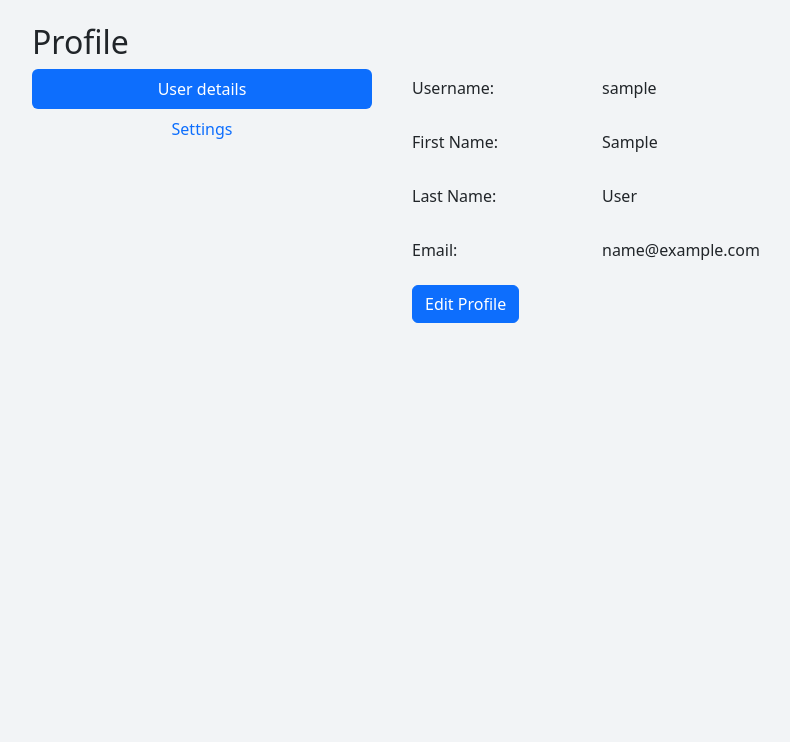
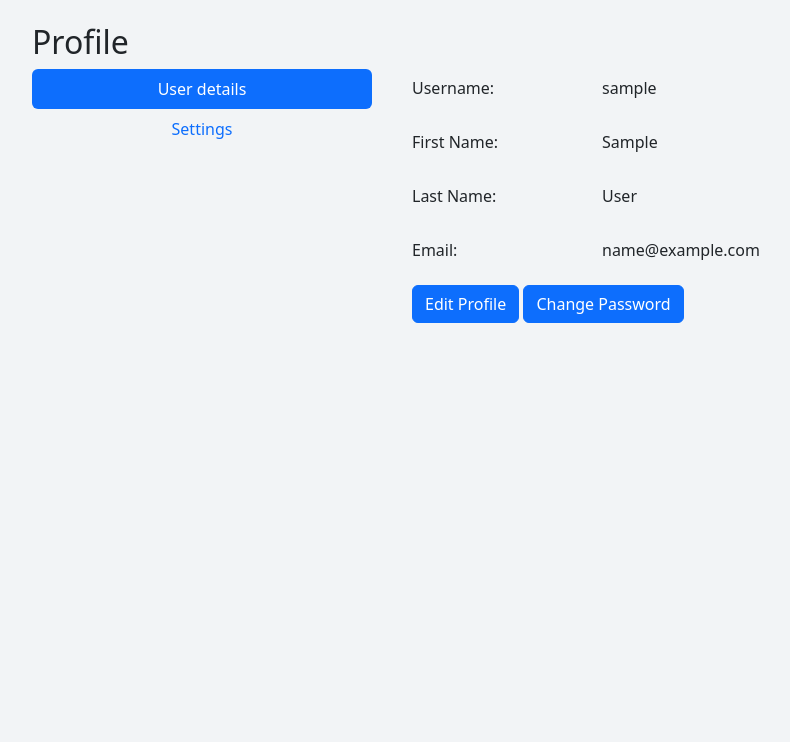
Before and after one commit to lym-afla/Property-rental, a Django app: page /profile/ in a window 1280 px wide. Shown: the part 58-800 px from the top of the page, without its empty margins (50-840 px from the left). Run offline with Django 4.2, Linux system fonts and the light colour scheme; the visitor is signed in with stand-in values (Sample User, id 1); some libraries are stand-ins or nearby versions.

Commit message:
Introducing password change

```diff
--- a/property_rental/property_rental/settings.py
+++ b/property_rental/property_rental/settings.py
@@ -24,7 +24,7 @@ BASE_DIR = Path(__file__).resolve().parent.parent
 SECRET_KEY = 'django-insecure-a=k@fy_!&!)3ppfmidh7sgali98qp=&t40367etr=37*w7zdgi'
 
 # SECURITY WARNING: don't run with debug turned on in production!
-DEBUG = True
+DEBUG = False
 
 ALLOWED_HOSTS = ['lymafla.pythonanywhere.com', '127.0.0.1']
 
--- a/property_rental/rentals/forms.py
+++ b/property_rental/rentals/forms.py
@@ -1,5 +1,5 @@
 from django import forms
-from django.contrib.auth.forms import UserCreationForm
+from django.contrib.auth.forms import UserCreationForm, PasswordChangeForm
 from django.forms.widgets import DateInput
 from django.db.models import Q
 
@@ -114,6 +114,12 @@ class UserSettingsForm(forms.ModelForm):
         if digits > 6:
             raise forms.ValidationError('The value for digits must be less than or equal to 6.')
         return digits
+
+class CustomPasswordChangeForm(PasswordChangeForm):
+    def __init__(self, *args, **kwargs):
+        super().__init__(*args, **kwargs)
+        for field_name in ['old_password', 'new_password1', 'new_password2']:
+            self.fields[field_name].widget.attrs['class'] = 'form-control'
 
 class PropertyForm(forms.ModelForm):
     # Adding elements for Property_capital_structure instance
--- a/property_rental/rentals/templates/rentals/profile_page.html
+++ b/property_rental/rentals/templates/rentals/profile_page.html
@@ -30,6 +30,9 @@
         <div class="mb-3 row">
             <div class="col-md-9">
                 <a href="{% url 'rentals:edit_profile' %}" class="btn btn-primary">Edit Profile</a>
+                <button type="button" class="btn btn-primary" data-bs-toggle="modal" data-bs-target="#changePasswordModal">
+                    Change Password
+                </button>
             </div>
         </div>
     </div>
@@ -56,6 +59,39 @@
             </div>
         </form>
     </div>
+
+
+    <!-- Modal -->
+    <div class="modal fade" id="changePasswordModal" tabindex="-1" role="dialog" aria-labelledby="changePasswordModalLabel" aria-hidden="true">
+        <div class="modal-dialog" role="document">
+          <div class="modal-content">
+            <div class="modal-header">
+                <h5 class="modal-title" id="changePasswordModalLabel">Change Password</h5>
+                <button type="button" class="btn-close" data-bs-dismiss="modal" aria-label="Close"></button>
+            </div>
+            <div class="modal-body">
+                <form method="post" action="{% url 'rentals:profile_page' %}">
+                    {% csrf_token %}
+                    <div class="mb-3">
+                        <label for="{{ password_change_form.old_password.id_for_label }}" class="form-label">Current Password</label>
+                        {{ password_change_form.old_password }}
+                    </div>
+                    <div class="mb-3">
+                        <label for="{{ password_change_form.new_password1.id_for_label }}" class="form-label">New Password</label>
+                        {{ password_change_form.new_password1 }}
+                    </div>
+                    <div class="mb-3">
+                        <label for="{{ password_change_form.new_password2.id_for_label }}" class="form-label">Confirm New Password</label>
+                        {{ password_change_form.new_password2 }}
+                    </div>
+                    <input type="hidden" name="password_change_form_submit" value="1">
+                    <button type="submit" class="btn btn-primary">Change Password</button>
+              </form>
+            </div>
+          </div>
+        </div>
+    </div>
+
 {% endblock profile_content %}
 
 {% block script %}
--- a/property_rental/rentals/views.py
+++ b/property_rental/rentals/views.py
@@ -1,6 +1,6 @@
 from django.shortcuts import render, redirect
 from django.contrib.auth.forms import AuthenticationForm
-from django.contrib.auth import login, logout
+from django.contrib.auth import login, logout, update_session_auth_hash
 from django.contrib import messages
 from django.contrib.auth.decorators import login_required
 from django.conf import settings
@@ -13,7 +13,7 @@ from django.db.models import Sum, Q
 from dateutil.relativedelta import relativedelta
 from django.core.paginator import Paginator, EmptyPage, PageNotAnInteger
 
-from .forms import CustomUserCreationForm, PropertyForm, TenantForm, TransactionForm, UserProfileForm, UserSettingsForm, PropertyValuationForm
+from .forms import CustomUserCreationForm, PropertyForm, TenantForm, TransactionForm, UserProfileForm, UserSettingsForm, PropertyValuationForm, CustomPasswordChangeForm
 from .models import Property, Landlord, Tenant, Transaction, Lease_rent, FX, Property_capital_structure
 from .utils import get_currency_symbol, get_category_name, effective_current_date, convert_period, chart_dates, chart_labels, calculate_from_date
 from .constants import INCOME_CATEGORIES
@@ -195,6 +195,7 @@ def logout_view(request):
 def profile_page(request):
     user = request.user
     settings_form = UserSettingsForm(instance=user)
+    password_change_form = CustomPasswordChangeForm(user)
 
     if request.method == 'POST':
         if 'settings_form_submit' in request.POST:
@@ -216,8 +217,17 @@ def profile_page(request):
             else:
                 print(f"profile page: {settings_form.errors}")
                 return JsonResponse({'errors': settings_form.errors}, status=400)
+        elif 'password_change_form_submit' in request.POST:
+            password_change_form = CustomPasswordChangeForm(user, request.POST)
+            if password_change_form.is_valid():
+                password_change_form.save()
+                update_session_auth_hash(request, user)
+                return redirect('rentals:profile_page')
+            else:
+                print(f"profile page: {password_change_form.errors}")
+                return JsonResponse({'errors': password_change_form.errors}, status=400)
 
-    return render(request, 'rentals/profile_page.html', {'user': user, 'settings_form': settings_form})
+    return render(request, 'rentals/profile_page.html', {'user': user, 'settings_form': settings_form, 'password_change_form': password_change_form})
 
 # User profile form
 @login_required
```
